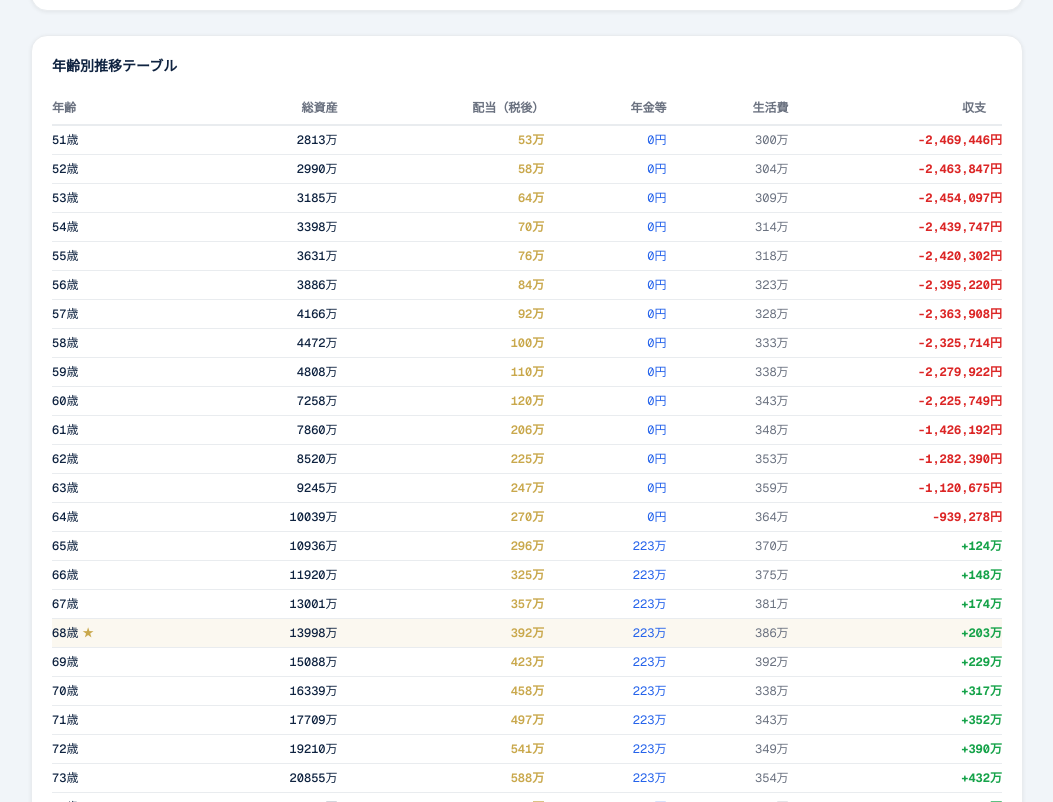
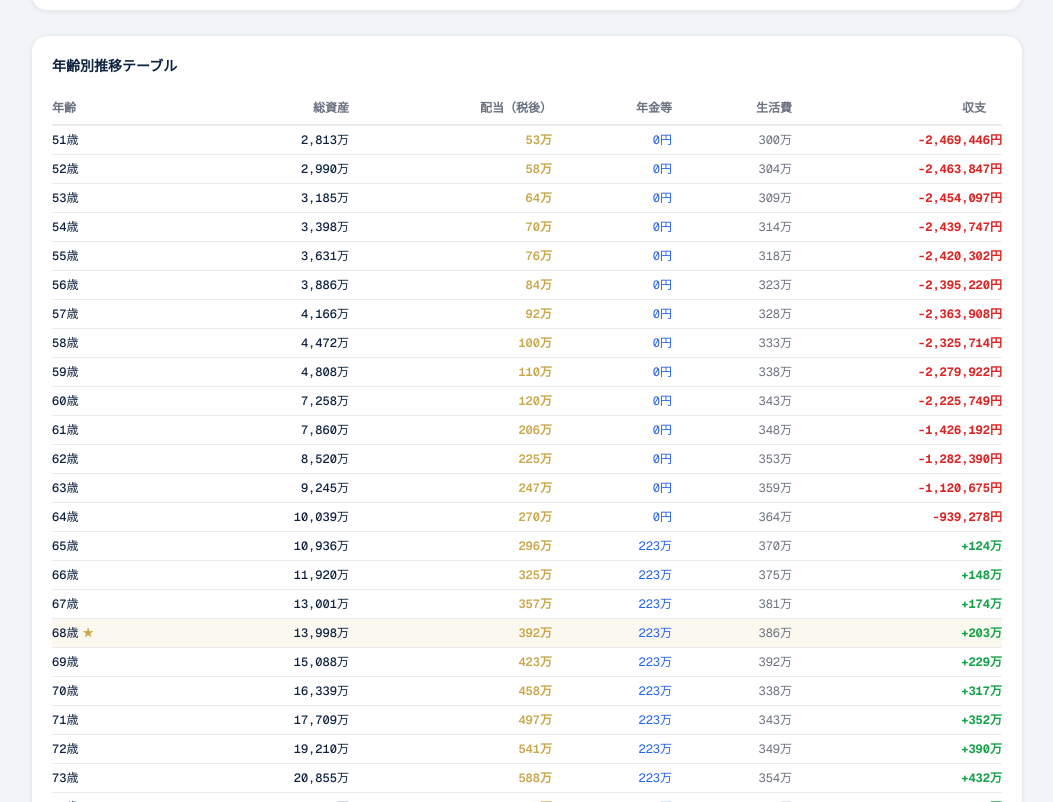
Before and after one commit to toyakaku10-creator/kurasu, a Next.js app: page /kurasu/result in a window 1280 px wide. Shown: the part 1078-1880 px from the top of the page, without its empty margins (113-1166 px from the left). Built offline with nearby package versions, Linux system fonts and the light colour scheme.

Commit message:
fix: 金額にカンマ区切りを追加

```diff
--- a/app/kurasu/InputClient.tsx
+++ b/app/kurasu/InputClient.tsx
@@ -28,7 +28,7 @@ const SLIDER_CSS = `
 
 // ── Formatters ────────────────────────────────
 const yen  = (v: number) => {
-  if (v >= 10_000) return `${Math.round(v / 10_000)}万円`;
+  if (v >= 10_000) return `${Math.round(v / 10_000).toLocaleString()}万円`;
   return `${v.toLocaleString()}円`;
 };
 const yenM = (v: number) => `${v.toLocaleString()}円/月`;
--- a/app/kurasu/result/ResultClient.tsx
+++ b/app/kurasu/result/ResultClient.tsx
@@ -37,10 +37,10 @@ const CHART = {
 
 // ── Formatters ────────────────────────────────
 const man = (v: number) => {
-  if (v >= 10_000) return `${Math.round(v / 10_000)}万`;
+  if (v >= 10_000) return `${Math.round(v / 10_000).toLocaleString()}万`;
   return `${Math.round(v).toLocaleString()}円`;
 };
-const manAxis = (v: number) => `${Math.round(v / 10_000)}万`;
+const manAxis = (v: number) => `${Math.round(v / 10_000).toLocaleString()}万`;
 
 // ── localStorage ──────────────────────────────
 const LS_KEY = 'kurasu-params-v1';
```
